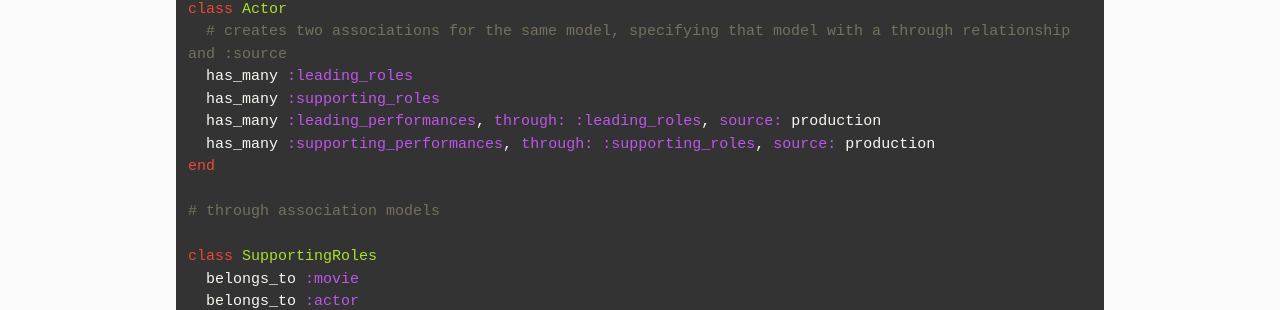
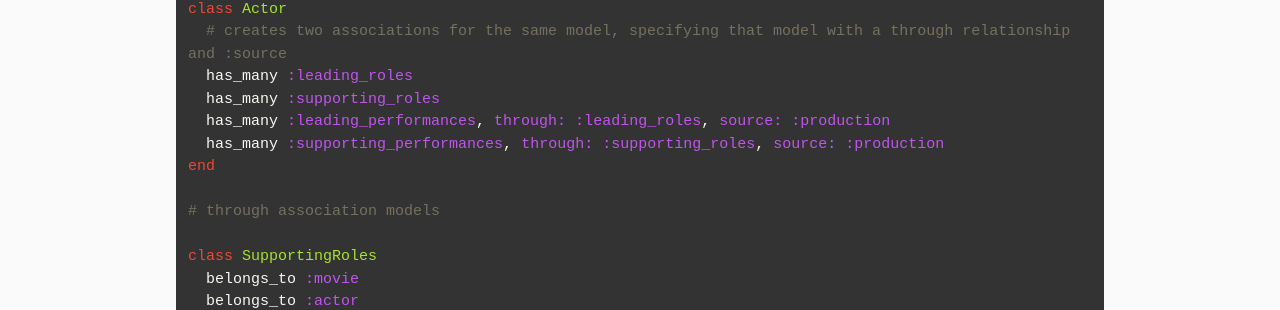
Before and after one commit to johnnyji/jekyll_blog, a Jekyll site: the page built from _posts/2015-06-24-creating-multiple-associations-between-two-models-in-activerecord.markdown, in a window 1280 px wide. Shown: the part 1475-1785 px from the top of the page. Built offline with Jekyll 4.4.1, drawn with Linux system fonts in a browser that asks for light colours; nearby versions of some CDN libraries.

Commit message:
fix typo

```diff
--- a/_posts/2015-06-24-creating-multiple-associations-between-two-models-in-activerecord.markdown
+++ b/_posts/2015-06-24-creating-multiple-associations-between-two-models-in-activerecord.markdown
@@ -53,8 +53,8 @@ class Actor
   # creates two associations for the same model, specifying that model with a through relationship and :source
   has_many :leading_roles
   has_many :supporting_roles
-  has_many :leading_performances, through: :leading_roles, source: production
-  has_many :supporting_performances, through: :supporting_roles, source: production
+  has_many :leading_performances, through: :leading_roles, source: :production
+  has_many :supporting_performances, through: :supporting_roles, source: :production
 end
 
 # through association models
```
